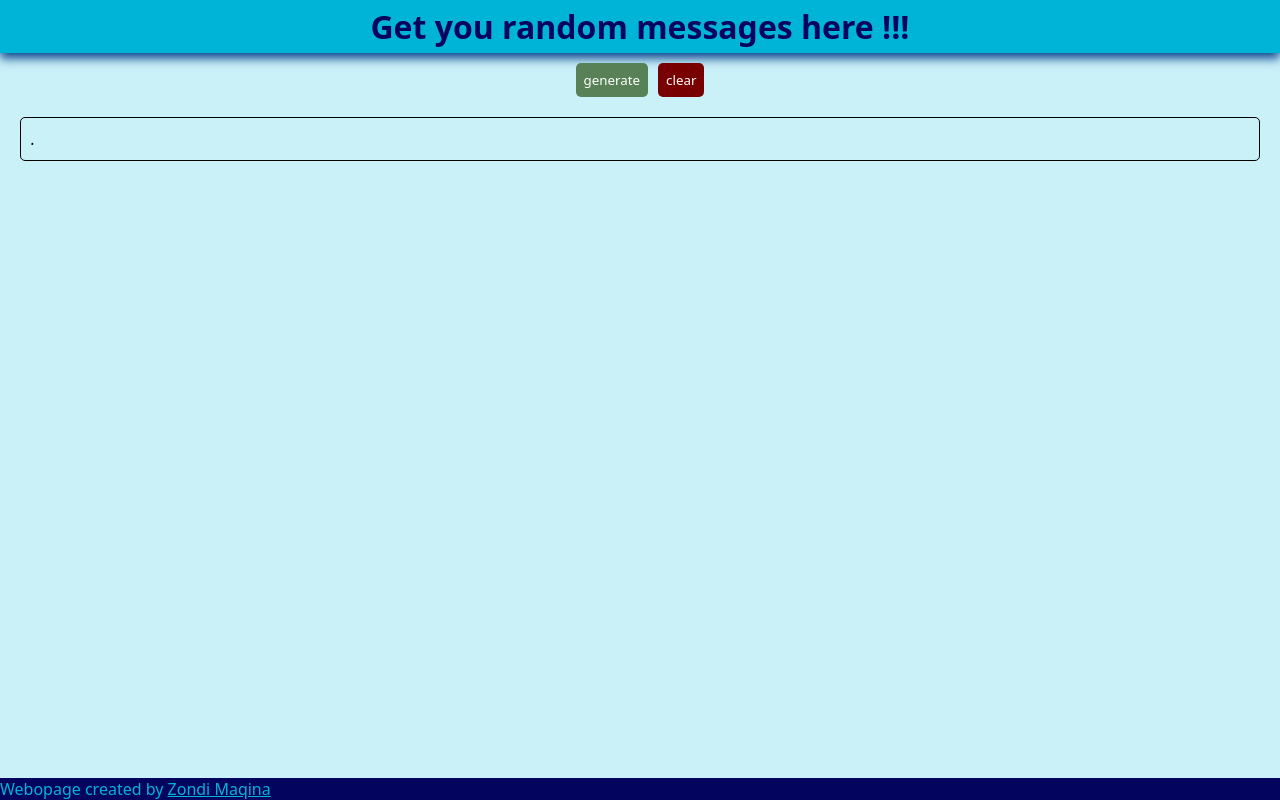
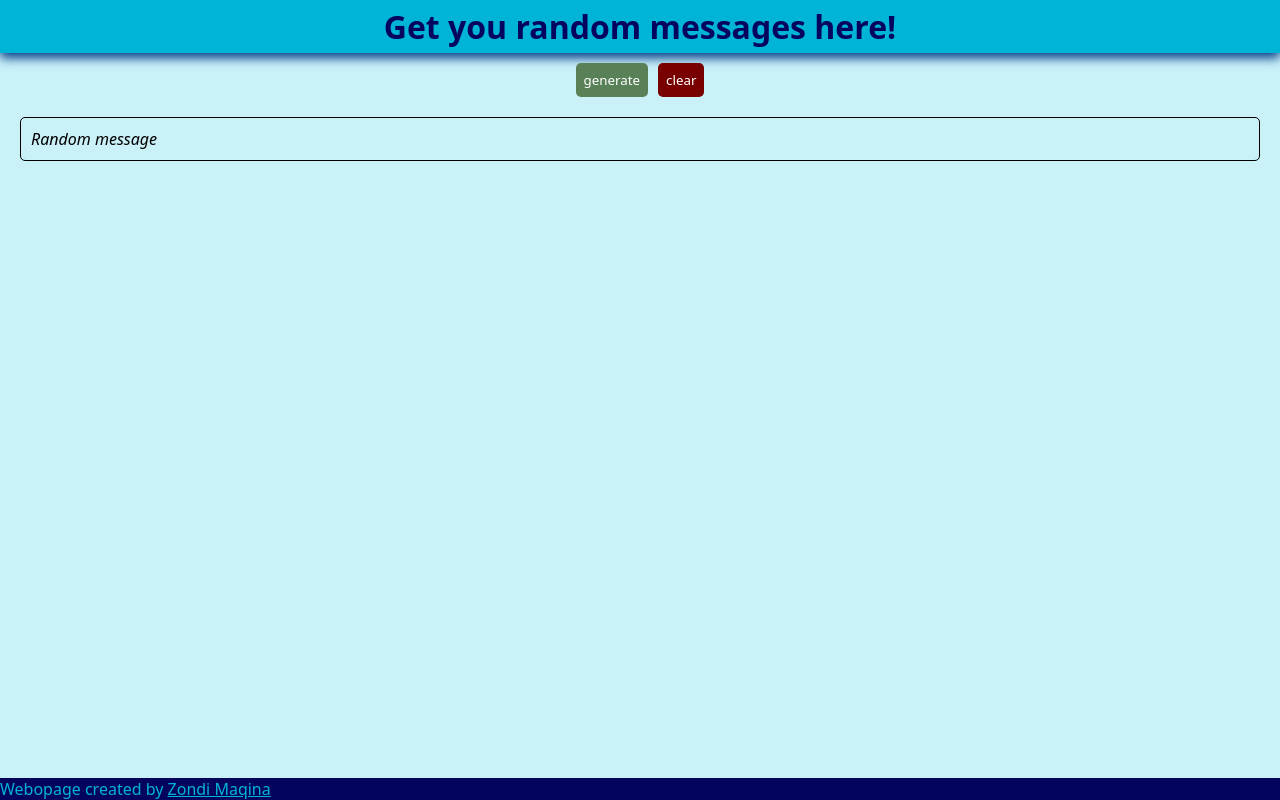
Before and after one commit to zondiMaqina/random_messages, a plain HTML site: page index.html in a window 1280 px wide. Drawn offline with Linux system fonts and the light colour scheme; a web font is replaced by a local one.

Commit message:
finish styling page

```diff
--- a/index.html
+++ b/index.html
@@ -10,12 +10,12 @@
     </style>
 </head>
 <body>
-    <h1>Get you random messages here !!!</h1>
+    <h1>Get you random messages here!</h1>
     <article id="buttons">
         <button id="generate">generate</button>
         <button id="clear">clear</button>
     </article>
-    <div class="ouput">.</div>
+    <div class="ouput">Random message</div>
     <footer>Webopage created by <a href="https://github.com/zondiMaqina/random_messages.git">Zondi Maqina</a></footer>
 </body>
 </html>
--- a/styles.css
+++ b/styles.css
@@ -30,6 +30,12 @@ button{
     padding: 8px;
     border: none;
     border-radius: 5px;
+    transition: filter 0.3s;
+}
+
+button:hover{
+    cursor: pointer;
+    filter: brightness(130%)
 }
 
 #generate{
@@ -40,6 +46,20 @@ button{
 #clear{
     background-color: #780000;
     color: white;
+}
+
+div{
+    margin: 20px;
+    border: 1px solid;
+    border-radius: 5px;
+    padding: 10px;
+    font-style: italic;
+    transition: box-shadow 0.3s;
+}
+
+div:hover{
+    box-shadow: 5px 5px 10px #48cae4;
+    cursor: pointer;
 }
 
 footer{
@@ -53,11 +73,3 @@ footer{
 a{
     color: #00b4d8;
 }
-
-div{
-    margin: 20px;
-    border: 1px solid;
-    border-radius: 5px;
-    padding: 10px;
-    font-style: italic;
-}
```
